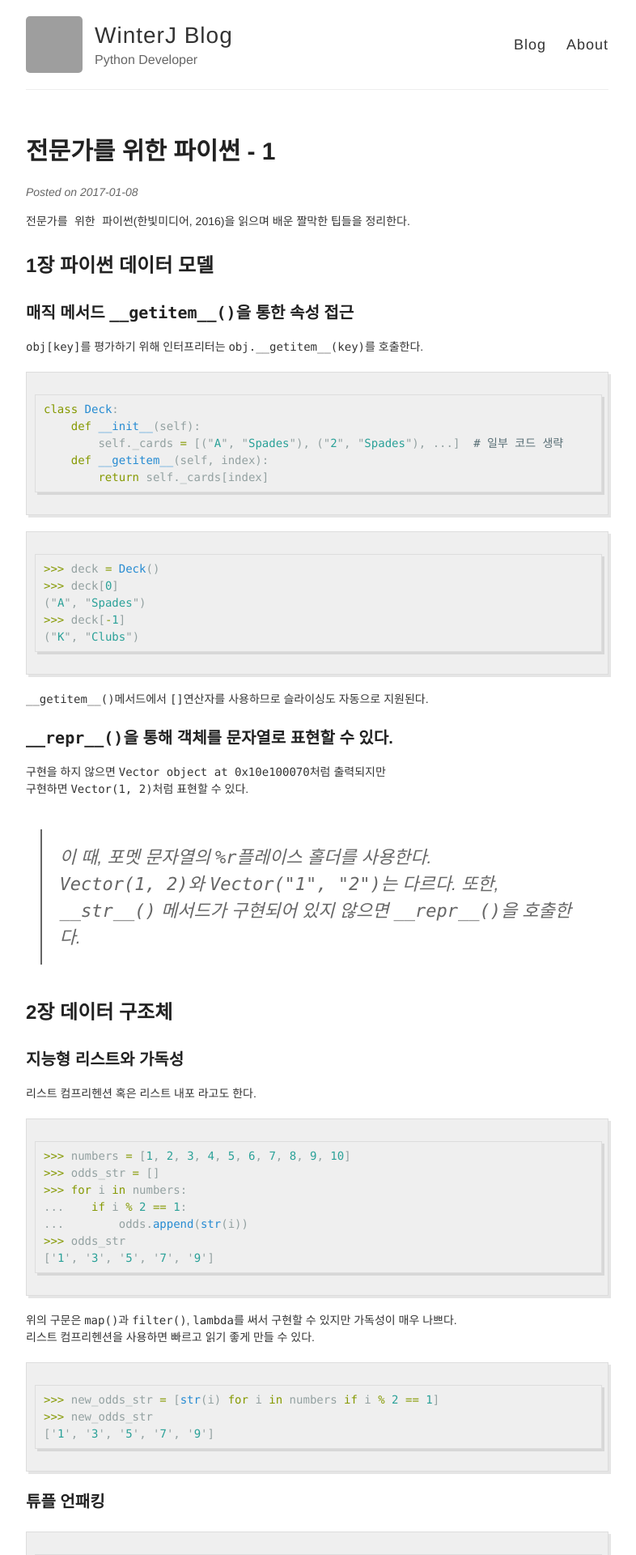
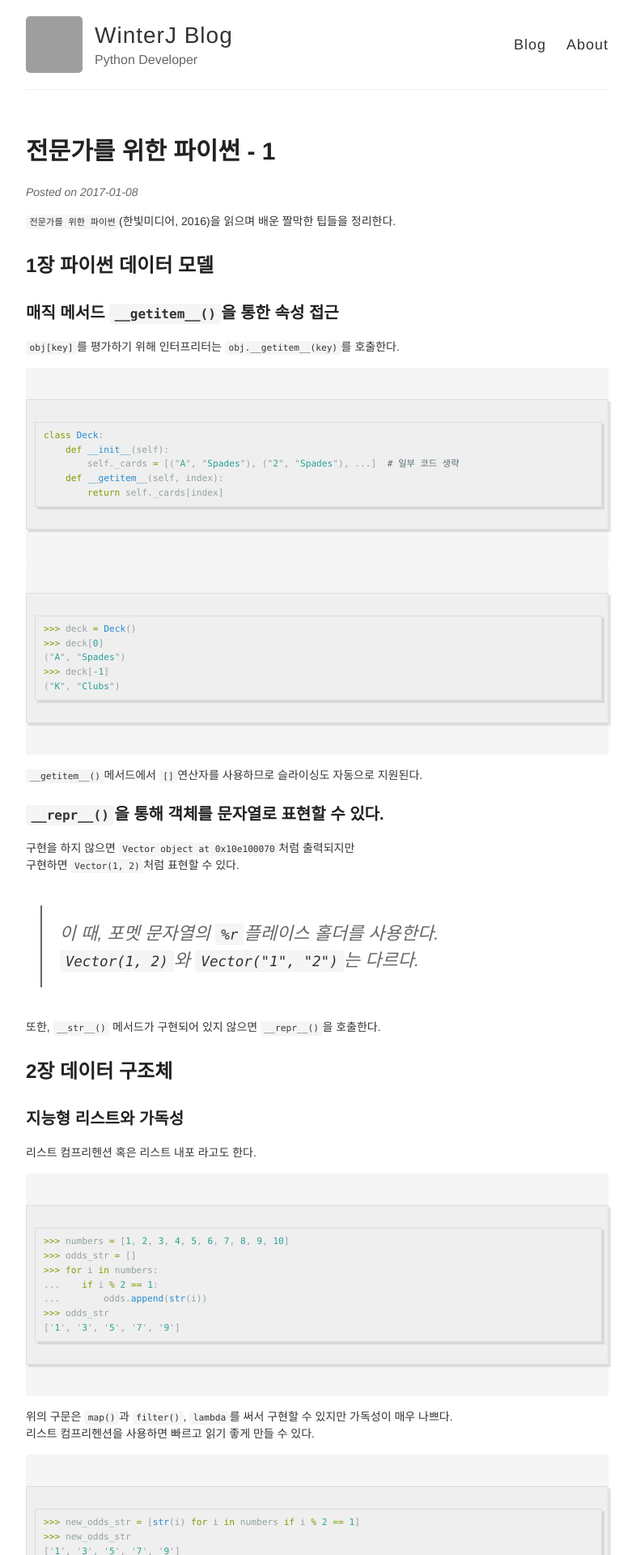
Before and after one commit to winterjung/JungWinter.github.io, a Jekyll site: the page built from _posts/2017-1-8-Fluent-Python-1.md, in a window 1280 px wide. Shown: the top 1920 px of the page at 81% size, without its empty margins (248-1034 px from the left). Built offline with Jekyll 4.4.1, drawn with Linux system fonts in a browser that asks for light colours; comment, search, counter and statistics services are not loaded; grey boxes are pictures that could not be loaded.

Commit message:
style 수정

```diff
--- a/_sass/_highlights.scss
+++ b/_sass/_highlights.scss
@@ -9,23 +9,24 @@
   margin: 20px 0 20px 0;
   overflow: scroll;
 }
-
+.highlighter-rouge {
+  padding: 0;
+  padding-top: 0.2em;
+  padding-bottom: 0.2em;
+  margin: 0;
+  font-size: 80%;
+  color: #333;
+  background-color: rgba(0,0,0,0.04);
+  border-radius: 3px;
+}
 code {
   font-family: Consolas, "Liberation Mono", Menlo, Courier, monospace;
-  // padding: 0;
-  // padding-top: 0.2em;
-  // padding-bottom: 0.2em;
-  // margin: 0;
-  // font-size: 80%;
-  // color: #333;
-  // background-color: rgba(0,0,0,0.04);
-  // border-radius: 3px;
 }
 
-// code::before, code::after{
-//   letter-spacing: -0.2em;
-//   content: "\00a0";
-// }
+.highlighter-rouge::before, .highlighter-rouge::after{
+  letter-spacing: -0.2em;
+  content: "\00a0";
+}
 
 .highlight .c { color: #586E75 } /* Comment */
 .highlight .err { color: #93A1A1 } /* Error */
```
Also changed, not shown: _posts/2017-1-8-Fluent-Python-1.md (+19 -0 lines).
